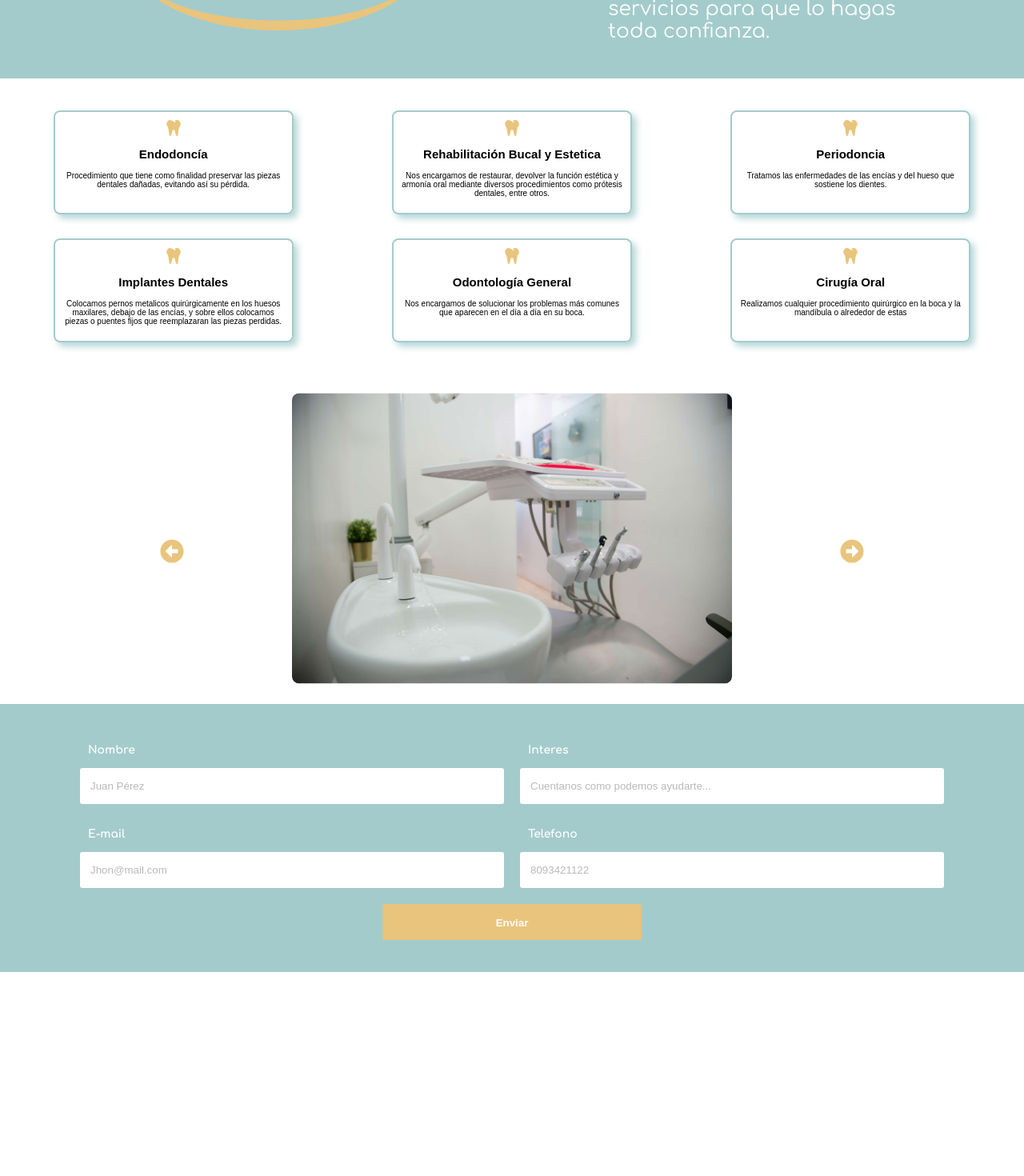
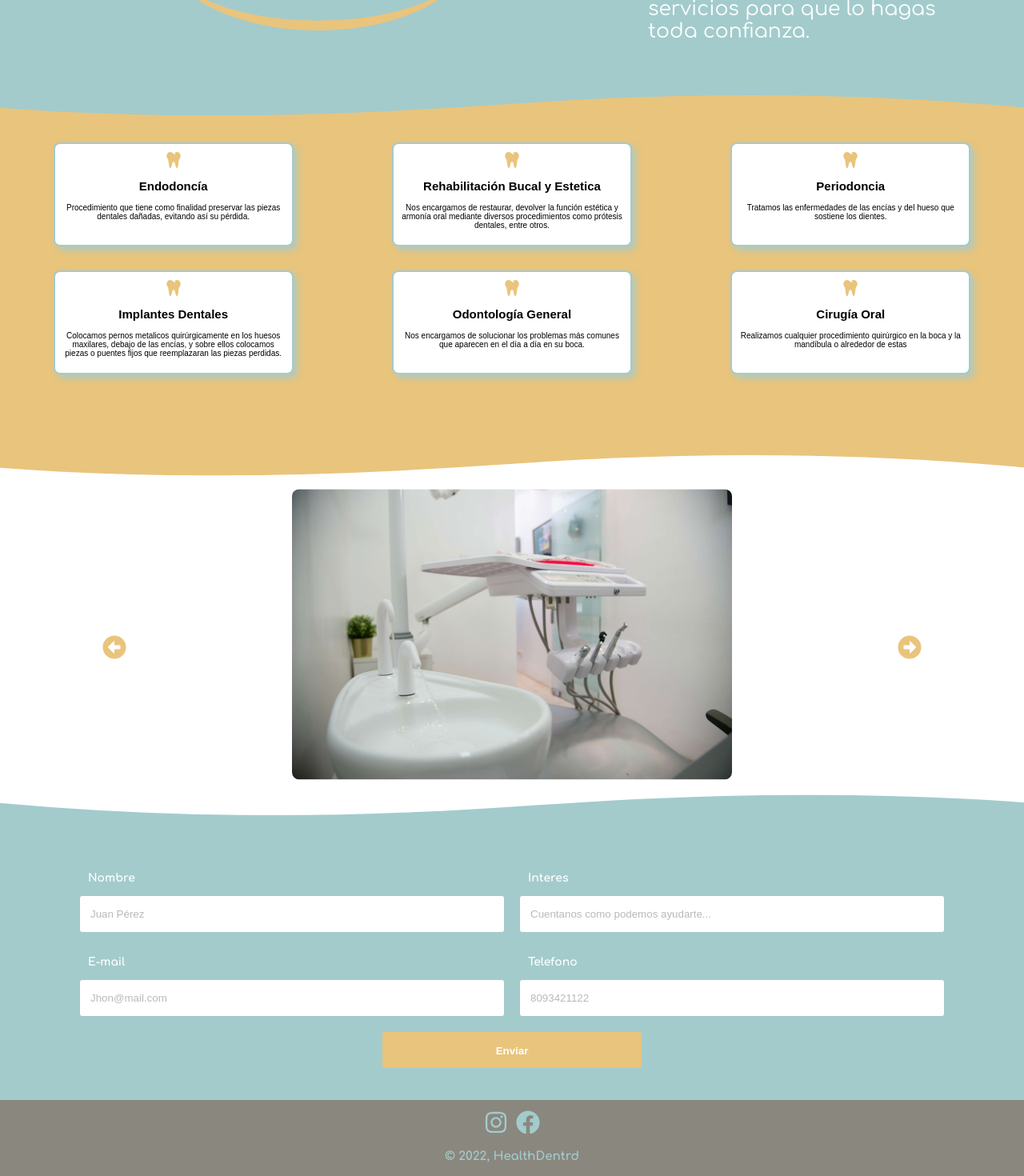
Before and after one commit to efs0-cod3/healthdent, a React (Create React App) app: page / in a window 1280 px wide. Shown: the part 240-1710 px from the top of the page at 80% size. Before the commit the page ends 1455 px from the top, so only its background shows below. Built offline with nearby package versions, Linux system fonts and the light colour scheme.

Commit message:
various improvements sections dividers added

```diff
--- a/src/App.js
+++ b/src/App.js
@@ -1,99 +1,135 @@
-
-import React, {useState} from 'react'
-import './css/style.css'
-import Logo from './assets/healthDent.png'
-import MobileNavBar from './components/navbar';
-import Services from './components/services';
-import NosEncanta from './assets/nos-en.png'
-import CompInput from './components/input';
-import {  FormVal,
+import React, { useState } from "react";
+import "./css/style.css";
+import Logo from "./assets/healthDent.png";
+import MobileNavBar from "./components/navbar";
+import Services from "./components/services";
+import NosEncanta from "./assets/nos-en.png";
+import CompInput from "./components/input";
+import {
+  FormVal,
   ButtonCentered,
   Button,
   SuccessMsj,
-  ErrorMsj } from './elements/form'
-import { FaExclamationTriangle} from "react-icons/fa"
-import Carousel from './components/carousel';
-import Unid from './assets/unid.png'
-import Equipo from './assets/equipo.png'
-import EquipoFront from './assets/equipofront.png'
+  ErrorMsj,
+} from "./elements/form";
+import { FaExclamationTriangle, FaInstagram, FaFacebook } from "react-icons/fa";
+import Carousel from "./components/carousel";
+import Unid from "./assets/unid.png";
+import Equipo from "./assets/equipo.png";
+import EquipoFront from "./assets/equipofront.png";
 
-
-
-
-
-const style = {color: '#e9c47c', fontSize: '20px'};
+const style = { color: "#e9c47c", fontSize: "20px" };
 
 function App() {
-
   const carData = [
     {
-        image: Unid
+      image: Unid,
     },
     {
-        image: Equipo
+      image: Equipo,
     },
     {
-        image: EquipoFront
-    }
-]
+      image: EquipoFront,
+    },
+  ];
 
-const [name, changeName] = useState({field:'', valid: null})
-  const [interes, changeInteres] = useState({field:'', valid: null})
-  const [mail, changeMail] = useState({field:'', valid: null})
-  const [phone, changePhone] = useState({field:'', valid: null})
+  const [name, changeName] = useState({ field: "", valid: null });
+  const [interes, changeInteres] = useState({ field: "", valid: null });
+  const [mail, changeMail] = useState({ field: "", valid: null });
+  const [phone, changePhone] = useState({ field: "", valid: null });
   const [formValid, changeFormValid] = useState(null);
-
 
   const expresions = {
     user: /^[a-zA-Z0-9_-]{4,16}$/, // Letras, numeros, guion y guion_bajo
     name: /^[a-zA-ZÀ-ÿ\s]{1,40}$/, // Letras y espacios, pueden llevar acentos.
     mail: /^[a-zA-Z0-9_.+-]+@[a-zA-Z0-9-]+\.[a-zA-Z0-9-.]+$/,
-      phone: /^\d{10,14}$/ // 7 a 14 numeros.
-  }
+    phone: /^\d{10,14}$/, // 7 a 14 numeros.
+  };
 
   const onSubmit = (e) => {
-      e.preventDefault()
-      if( name.valid === 'true'
-      && mail.valid === 'true'
-      && phone.valid === 'true'
-    ){
-          changeFormValid(true)
-          changeName({field: '', valid: null})
-          changeMail({field: '', valid: null})
-          changePhone({field: '', valid: null})
-
-      }else{
-          changeFormValid(false)
+    e.preventDefault();
+    if (
+      name.valid === "true" &&
+      mail.valid === "true" &&
+      phone.valid === "true"
+    ) {
+      changeFormValid(true);
+      changeName({ field: "", valid: null });
+      changeMail({ field: "", valid: null });
+      changePhone({ field: "", valid: null });
+    } else {
+      changeFormValid(false);
     }
-
-  }
+  };
 
   return (
     <div className="App">
       <MobileNavBar src={Logo} style={style} />
-      <main id='nosotros'>
-        <img className='encanta' src={NosEncanta} alt='nos encanta verte sonreir' />
-        <article className='about'>
-          <p>Con mas de 10 años trabajando para el cuidado tu salud e higiene bucal, verte sonreir es nuestra meta y queremos brindarte nuestros servicios para que lo hagas toda confianza.</p>
+      <main id="nosotros">
+        <img
+          className="encanta"
+          src={NosEncanta}
+          alt="nos encanta verte sonreir"
+        />
+        <article className="about">
+          <p>
+            Con mas de 10 años trabajando para el cuidado tu salud e higiene
+            bucal, verte sonreir es nuestra meta y queremos brindarte nuestros
+            servicios para que lo hagas toda confianza.
+          </p>
         </article>
       </main>
 
-      <section className='services' id='servicios'>
-        <Services style={ style } service='Endodoncía' description='Procedimiento que tiene como finalidad preservar las piezas dentales dañadas, evitando así su pérdida.' />
-        <Services style={ style } service='Rehabilitación Bucal y Estetica' description='Nos encargamos de restaurar, devolver la función estética y armonía oral mediante diversos procedimientos como prótesis dentales, entre otros.'/>
-        <Services style={ style } service='Periodoncia' description='Tratamos las enfermedades de las encías y del hueso que sostiene los dientes.'/>
-        <Services style={ style } service='Implantes Dentales' description='Colocamos pernos metalicos quirúrgicamente en los huesos maxilares, debajo de las encías, y sobre ellos colocamos piezas o puentes fijos que reemplazaran las piezas perdidas.'/>
-        <Services style={ style } service='Odontología General' description='Nos encargamos de solucionar los problemas más comunes que aparecen en el día a día en su boca.'/>
-        <Services style={ style } service='Cirugía Oral' description='Realizamos cualquier procedimiento quirúrgico en la boca y la mandíbula o alrededor de estas'/>
+      <section className="services" id="servicios">
+        <div class="custom-shape-divider-top-1664034511">
+          <svg
+            data-name="Layer 1"
+            xmlns="http://www.w3.org/2000/svg"
+            viewBox="0 0 1200 120"
+            preserveAspectRatio="none"
+          >
+            <path
+              d="M985.66,92.83C906.67,72,823.78,31,743.84,14.19c-82.26-17.34-168.06-16.33-250.45.39-57.84,11.73-114,31.07-172,41.86A600.21,600.21,0,0,1,0,27.35V120H1200V95.8C1132.19,118.92,1055.71,111.31,985.66,92.83Z"
+              class="shape-fill"
+            ></path>
+          </svg>
+        </div>
+
+        <Services
+          style={style}
+          service="Endodoncía"
+          description="Procedimiento que tiene como finalidad preservar las piezas dentales dañadas, evitando así su pérdida."
+        />
+        <Services
+          style={style}
+          service="Rehabilitación Bucal y Estetica"
+          description="Nos encargamos de restaurar, devolver la función estética y armonía oral mediante diversos procedimientos como prótesis dentales, entre otros."
+        />
+        <Services
+          style={style}
+          service="Periodoncia"
+          description="Tratamos las enfermedades de las encías y del hueso que sostiene los dientes."
+        />
+        <Services
+          style={style}
+          service="Implantes Dentales"
+          description="Colocamos pernos metalicos quirúrgicamente en los huesos maxilares, debajo de las encías, y sobre ellos colocamos piezas o puentes fijos que reemplazaran las piezas perdidas."
+        />
+        <Services
+          style={style}
+          service="Odontología General"
+          description="Nos encargamos de solucionar los problemas más comunes que aparecen en el día a día en su boca."
+        />
+        <Services
+          style={style}
+          service="Cirugía Oral"
+          description="Realizamos cualquier procedimiento quirúrgico en la boca y la mandíbula o alrededor de estas"
+        />
       </section>
 
+      <Carousel img={carData} slides={carData} />
 
-  <Carousel
-  img= {carData}
-  slides= {carData} />
-
-
-      <section className='contacto' id='contacto'>
+      <section className="contacto" id="contacto">
         <FormVal action="" onSubmit={onSubmit}>
           <CompInput
             state={name}
@@ -137,21 +173,36 @@ return (
             expresionRegular={expresions.phone}
           />
 
-
-        {formValid === false && <ErrorMsj>
+          {formValid === false && (
+            <ErrorMsj>
               <FaExclamationTriangle />
-                <p><b>Error:</b> Por favor rellena el formulario correctamente.</p>
-            </ErrorMsj>}
+              <p>
+                <b>Error:</b> Por favor rellena el formulario correctamente.
+              </p>
+            </ErrorMsj>
+          )}
 
           <ButtonCentered>
-                <Button type='submit'>Enviar</Button>
-                {formValid === true && <SuccessMsj>Formulario enviado exitosamente!</SuccessMsj>}
+            <Button type="submit">Enviar</Button>
+            {formValid === true && (
+              <SuccessMsj>Formulario enviado exitosamente!</SuccessMsj>
+            )}
           </ButtonCentered>
         </FormVal>
       </section>
+      <footer>
+      <section className="socials">
+              <div className="socials_hd">
+                <a href="https://www.instagram.com/healthdentrd/" target="_blank" rel="noreferrer"><FaInstagram className=" s_icons"/></a>
+                <a href="https://www.facebook.com/healthdentrd/" target="_blank" rel="noreferrer"><FaFacebook className=" s_icons"/></a>
+              </div>
+              <div>
+                <h2 className="h2footer">&copy; 2022, HealthDentrd</h2>
+              </div>
+      </section>
+      </footer>
     </div>
   );
-
 }
 
 export default App;
--- a/src/components/carousel.js
+++ b/src/components/carousel.js
@@ -23,6 +23,11 @@ const prevImage = () => {
 
   return (
     <section className='slider' id='instalaciones'>
+      <div class="custom-shape-divider-top-1664033787">
+        <svg data-name="Layer 1" xmlns="http://www.w3.org/2000/svg" viewBox="0 0 1200 120" preserveAspectRatio="none">
+          <path d="M985.66,92.83C906.67,72,823.78,31,743.84,14.19c-82.26-17.34-168.06-16.33-250.45.39-57.84,11.73-114,31.07-172,41.86A600.21,600.21,0,0,1,0,27.35V120H1200V95.8C1132.19,118.92,1055.71,111.31,985.66,92.83Z" class="shape-fill"></path>
+        </svg>
+      </div>
     <FaArrowAltCircleLeft className='left-arrow'  onClick={prevImage}/>
     <FaArrowAltCircleRight className='right-arrow' onClick={nextImage} />
         {img.map((slide, index) => {
@@ -33,6 +38,11 @@ const prevImage = () => {
                 </div>
             )
         })}
+      <div class="custom-shape-divider-bottom-1664034752">
+          <svg data-name="Layer 1" xmlns="http://www.w3.org/2000/svg" viewBox="0 0 1200 120" preserveAspectRatio="none">
+            <path d="M985.66,92.83C906.67,72,823.78,31,743.84,14.19c-82.26-17.34-168.06-16.33-250.45.39-57.84,11.73-114,31.07-172,41.86A600.21,600.21,0,0,1,0,27.35V120H1200V95.8C1132.19,118.92,1055.71,111.31,985.66,92.83Z" class="shape-fill"></path>
+          </svg>
+      </div>
     </section>
   );
 };
--- a/src/components/navbar.js
+++ b/src/components/navbar.js
@@ -38,21 +38,24 @@ const MobileNavBar = ({src,style,}) => {
           <FaBars style={ style } className={ active }  />
           <FaTimes style={ style } className={ toggleIcon } />
         </div>
-      <div>
+      <div className="logo-div">
       <img src={src} alt='logo' className='logo'/>
       </div>
+      <div className="links-div">
       <ul className={navLink}>
         <li onClick= { ToggleShow } className="link"><a href='#nosotros'>Quienes somos?</a></li>
         <li onClick= { ToggleShow } className="link"><a href='#servicios'>Servicios</a></li>
         <li onClick= { ToggleShow } className="link"><a href='#instalaciones'>Instalaciones</a></li>
         <li onClick= { ToggleShow } className="link"><a href='#contacto'>Contacto</a></li>
       </ul>
+      </div>
       <div className="mail-div">
         <a href="mailto:staff.healthdent@gmail.com?subject=Agendar cita" className="mail">staff.healthdent@gmail.com</a><br/>
         <span>Escribenos</span>
       </div>
       <div className='phone'>
-      <FaPhoneAlt style={{color: '#e9c47c', fontSize: '20px'}} className='phone' />
+        {/* check phone */}
+      <a className="aphone" href="tel:8096362876"><FaPhoneAlt style={{color: '#e9c47c', fontSize: '20px'}} className='phone' /></a>
       </div>
       </nav>
       </header>
--- a/src/components/navlinks.css
+++ b/src/components/navlinks.css
@@ -1,5 +1,9 @@
 .sandwish-mobile {
     display: none;
+}
+
+.links-div{
+    margin-left: auto;
 }
 
 .links {
@@ -12,6 +16,8 @@
     display: flex;
     justify-content: space-between;
     flex-direction: row;
+    padding-left: 0;
+
 }
 
 
@@ -42,6 +48,7 @@ a:focus {
 .mail-div {
     color: #e9c47c;
     font-size: 1.3rem;
+    margin-left: auto;
 }
 
 .mail {
@@ -66,8 +73,21 @@ a:focus {
     left: 0;
 }
 
+a.aphone{
+    display: none;
+}
+
 @media all and (max-width: 800px) {
+.logo-div{
+    margin-left: auto;
+}
 
+    a.aphone{
+     display: block;
+    }
+    a.aphone:hover{
+        border: none;
+    }
 
     .sandwish-mobile {
         display: block;
@@ -84,18 +104,19 @@ a:focus {
         font-size: 1.4rem;
         position: fixed;
         top: 5rem;
-        transform: translateX(-200px);
-        transition: all ease-in-out .6s .1s;
         background-color: white;
         padding: 10px;
         height: 97vh;
         opacity: 0;
+        width: 150px;
+        left: -200px;
+        transition: all ease-in-out .6s .1s;
     }
 
     .show {
         transition: all ease-in-out .6s .2s;
         opacity: 1;
-        transform: translateX(-40px);
+        left: 0;
         z-index: 1;
     }
 
--- a/src/components/service.css
+++ b/src/components/service.css
@@ -7,7 +7,7 @@
     font-family: arial;
     border: solid 2px rgb(163,203,204);
     border-radius: 8px;
-
+    background-color: white;
     height: 130px;
     transform: scale(1);
     transition: transform .5s ease-out;
--- a/src/css/style.css
+++ b/src/css/style.css
@@ -1,10 +1,10 @@
-@import url('https://fonts.googleapis.com/css2?family=Comfortaa:wght@300;400;700&display=swap');
+@import url("https://fonts.googleapis.com/css2?family=Comfortaa:wght@300;400;700&display=swap");
 
 :root {
   --hdyellow: #e9c47c;
   --blueish: #a3cbcc;
   --hdgrey: #8a877f;
-    --hdlightgrey: #CDCBC3;
+  --hdlightgrey: #cdcbc3;
 }
 
 * {
@@ -15,22 +15,20 @@
   width: 500px;
   height: 330px;
   border-radius: 8px;
-
 }
 
 .slider {
-    padding: 40px;
+  padding: 80px 40px;
   position: relative;
   display: flex;
   justify-content: center;
   align-items: center;
-
 }
 
 .right-arrow {
   position: absolute;
   top: 50%;
-    right: 200px;
+  right: 10%;
   font-size: 3rem;
   color: var(--hdyellow);
   cursor: pointer;
@@ -40,7 +38,7 @@
 .left-arrow {
   position: absolute;
   top: 50%;
-    left: 200px;
+  left: 10%;
   font-size: 3rem;
   color: var(--hdyellow);
   cursor: pointer;
@@ -49,16 +47,15 @@
 
 .slide {
   opacity: 0;
-    transition: all .5s ease-out;
+  transition: all 0.5s ease-out;
 }
 
 .slide.front {
   opacity: 1;
   transform: scale(1.1);
-    transition: all .5s ease-in;
+  transition: all 0.5s ease-in;
   display: block;
 }
-
 
 html {
   font-size: 62.5%;
@@ -66,15 +63,15 @@ html {
 }
 
 body {
-    font-family: 'Comfortaa', cursive;
+  font-family: "Comfortaa", cursive;
   margin: 0;
 }
 
 header {
   width: 100%;
   padding: 10px 20px;
-    border-bottom: 1px solid rgba(0, 0, 0, .1);
-    box-shadow: 0 0 10px .5px rgba(0, 0, 0, .1);
+  border-bottom: 1px solid rgba(0, 0, 0, 0.1);
+  box-shadow: 0 0 10px 0.5px rgba(0, 0, 0, 0.1);
   background-color: white;
   position: relative;
   z-index: 1;
@@ -88,7 +85,7 @@ nav {
 }
 
 input::placeholder {
-    opacity: .5;
+  opacity: 0.5;
 }
 
 .logo {
@@ -97,17 +94,14 @@ input::placeholder {
 
 .times {
   cursor: pointer;
-
 }
 
 .bars {
   cursor: pointer;
-
 }
 
 .active {
   display: none;
-
 }
 
 main {
@@ -116,6 +110,7 @@ main {
   padding: 20px;
   align-items: center;
   gap: 10rem;
+  justify-content: center;
 }
 
 .encanta {
@@ -123,7 +118,6 @@ main {
 }
 
 .about {
-
   color: white;
   font-size: 2.5rem;
   width: 400px;
@@ -132,18 +126,115 @@ main {
 .services {
   display: flex;
   flex-wrap: wrap;
-    padding: 40px 20px;
+  padding: 80px 20px;
   gap: 3rem;
+  background-color: var(--hdyellow);
+  position: relative;
 }
 
+/* divider  servicios*/
+.custom-shape-divider-top-1664034511 {
+  position: absolute;
+  top: 0;
+  left: 0;
+  width: 100%;
+  overflow: hidden;
+  line-height: 0;
+  transform: rotate(180deg);
+}
+
+.custom-shape-divider-top-1664034511 svg {
+  position: relative;
+  display: block;
+  width: calc(152% + 1.3px);
+  height: 47px;
+}
+
+.custom-shape-divider-top-1664034511 .shape-fill {
+  fill: var(--blueish);
+}
+/* divider */
+
+/* slider divider */
+/* top */
+.custom-shape-divider-top-1664033787 {
+  position: absolute;
+  top: 0;
+  left: 0;
+  width: 100%;
+  overflow: hidden;
+  line-height: 0;
+  transform: rotate(180deg);
+}
+
+.custom-shape-divider-top-1664033787 svg {
+  position: relative;
+  display: block;
+  width: calc(152% + 1.3px);
+  height: 47px;
+}
+
+.custom-shape-divider-top-1664033787 .shape-fill {
+  fill: #e9c47c;
+}
+
+/* bottom */
+.custom-shape-divider-bottom-1664034752 {
+  position: absolute;
+  bottom: 0;
+  left: 0;
+  width: 100%;
+  overflow: hidden;
+  line-height: 0;
+}
+
+.custom-shape-divider-bottom-1664034752 svg {
+  position: relative;
+  display: block;
+  width: calc(152% + 1.3px);
+  height: 47px;
+}
+
+.custom-shape-divider-bottom-1664034752 .shape-fill {
+  fill: var(--blueish);
+}
+/* slider divider */
+
+footer {
+    width: 100%;
+    background: var(--hdgrey);
+    height: 100px;
+    display: flex;
+    justify-content: center;
+    align-items: center;
+    color: var(--blueish);
+
+}
+
+.socials_hd {
+    text-align: center;
+}
+
+.s_icons {
+    font-size: 30px;
+    margin: 5px;
+}
+
+footer a{
+    color: var(--blueish);
+}
+
+footer a:hover{
+    color: var(--hdyellow);
+}
 
 @media all and (max-width: 800px) {
   header {
     padding: 10px 40px;
-
   }
 
   .slider {
+    padding: 100px 40px;
     width: 100vw;
   }
 
@@ -174,7 +265,8 @@ main {
     width: 200px;
     height: 200px;
   }
-.contacto{
+
+  .contacto {
     position: relative;
     z-index: 0;
   }
--- a/src/elements/form.js
+++ b/src/elements/form.js
@@ -1,6 +1,5 @@
-import styled, { css } from 'styled-components'
-import { FontAwesomeIcon } from '@fortawesome/react-fontawesome'
-
+import styled, { css } from "styled-components";
+import { FontAwesomeIcon } from "@fortawesome/react-fontawesome";
 
 const colors = {
   border: "#0075ff",
@@ -10,8 +9,8 @@ const colors = {
   hdyellow: "#e9c47c",
   blueish: "#a3cbcc",
   hdgrey: "#8a877f",
-    hdlightgrey: "#CDCBC3"
-}
+  hdlightgrey: "#CDCBC3",
+};
 
 const FormVal = styled.form`
   padding: 40px 100px;
@@ -20,70 +19,79 @@ display: grid;
   grid-template-columns: 1fr 1fr;
   gap: 20px;
 
-@media(max-width: 800px){
+  @media (max-width: 800px) {
+    padding: 40px;
     grid-template-columns: 1fr;
   }
 `;
 
 const Label = styled.label`
-display:block;
-font-weight:700;
+  display: block;
+  font-weight: 700;
   padding: 10px 10px 0;
-min-height:40px;
-cursor:pointer;
+  min-height: 40px;
+  cursor: pointer;
   color: white;
   font-size: 1.4rem;
 
-${props => props.valid === 'false' && css`
+  ${(props) =>
+    props.valid === "false" &&
+    css`
       color: ${colors.error} !important;
-` }
-
+    `}
 `;
 
-const GroupInput = styled.div `
-position:relative;
-z-index:90;
+const GroupInput = styled.div`
+  position: relative;
+  z-index: 90;
 `;
 
 const Input = styled.input`
-width:100%;
+  width: 100%;
   background: #fff;
   border-radius: 3px;
   height: 45px;
-line-height:45px;
+  line-height: 45px;
   padding: 0 40px 0 10px;
-transition: .3 ease all;
+  transition: 0.3 ease all;
   border: 3px solid transparent;
 
   &:focus {
     border: 3px solid ${colors.hdyellow};
     outline: none;
-    box-shadow: 3px 0 30px rgba(163,163,163, 0.4)
+    box-shadow: 3px 0 30px rgba(163, 163, 163, 0.4);
   }
 
-${props => props.valid === 'true' && css`
+  ${(props) =>
+    props.valid === "true" &&
+    css`
       border: 3px solid transparent;
-` }
+    `}
 
-${props => props.valid === 'false' && css`
+  ${(props) =>
+    props.valid === "false" &&
+    css`
       border: 3px solid ${colors.error} !important;
-` }
-
+    `}
 `;
 
 const ErrorLeyend = styled.p`
   color: ${colors.error};
   font-size: 12px;
-margin-bottom:0;
+  margin-bottom: 0;
   display: none;
 
-${props => props.valid === 'true' && css`
+  ${(props) =>
+    props.valid === "true" &&
+    css`
       display: none;
-` }
+    `}
 
-${props => props.valid === 'false' && css`
+  ${(props) =>
+    props.valid === "false" &&
+    css`
       display: block;
-` }
+    `}
 `;
 
 const IconValidation = styled(FontAwesomeIcon)`
@@ -94,15 +102,19 @@ z-index: 100;
   font-size: 16px;
   opacity: 0;
 
-${props => props.valid === 'false' && css`
+  ${(props) =>
+    props.valid === "false" &&
+    css`
       opacity: 1;
-color: ${colors.error}
-` }
+      color: ${colors.error};
+    `}
 
-${props => props.valid === 'true' && css`
-opacity:1;
+  ${(props) =>
+    props.valid === "true" &&
+    css`
+      opacity: 1;
       color: ${colors.success};
-` }
+    `}
 `;
 
 const ButtonCentered = styled.div`
@@ -111,50 +123,47 @@ flex-direction: column;
   align-items: center;
   grid-column: span 2;
 
-@media(max-width: 800px){
-
+  @media (max-width: 800px) {
     grid-column: span 1;
   }
 `;
 
 const Button = styled.button`
   height: 45px;
-line-height:45px;
+  line-height: 45px;
   width: 30%;
   background: ${colors.hdyellow};
-color:#fff;
+  color: #fff;
   font-weight: bold;
   border: none;
   border-radius: 3px;
-cursor:pointer;
-transition: .1s ease all;
+  cursor: pointer;
+  transition: 0.1s ease all;
 
-    &:hover{
+  &:hover {
     box-shadow: 3px 0px 30px rgba(163, 163, 163, 1);
   }
-
 `;
 
 const SuccessMsj = styled.p`
-font-size:14px;
-color:${colors.success}
-
+  font-size: 14px;
+  color: ${colors.success};
 `;
 
 const ErrorMsj = styled.div`
   display: flex;
   align-items: center;
   height: 45px;
-line-height:45px;
+  line-height: 45px;
   background: ${colors.error_bg};
   padding: 0 15px;
   border-radius: 3px;
   grid-column: span 2;
-p{
+  p {
     margin: 0;
   }
-b{
-    margin-left:10px;
+  b {
+    margin-left: 10px;
   }
 `;
 
@@ -168,5 +177,5 @@ export {
   ButtonCentered,
   Button,
   SuccessMsj,
-    ErrorMsj
-}
+  ErrorMsj,
+};
```
Lines whose indentation alone changed are shown as unchanged.
